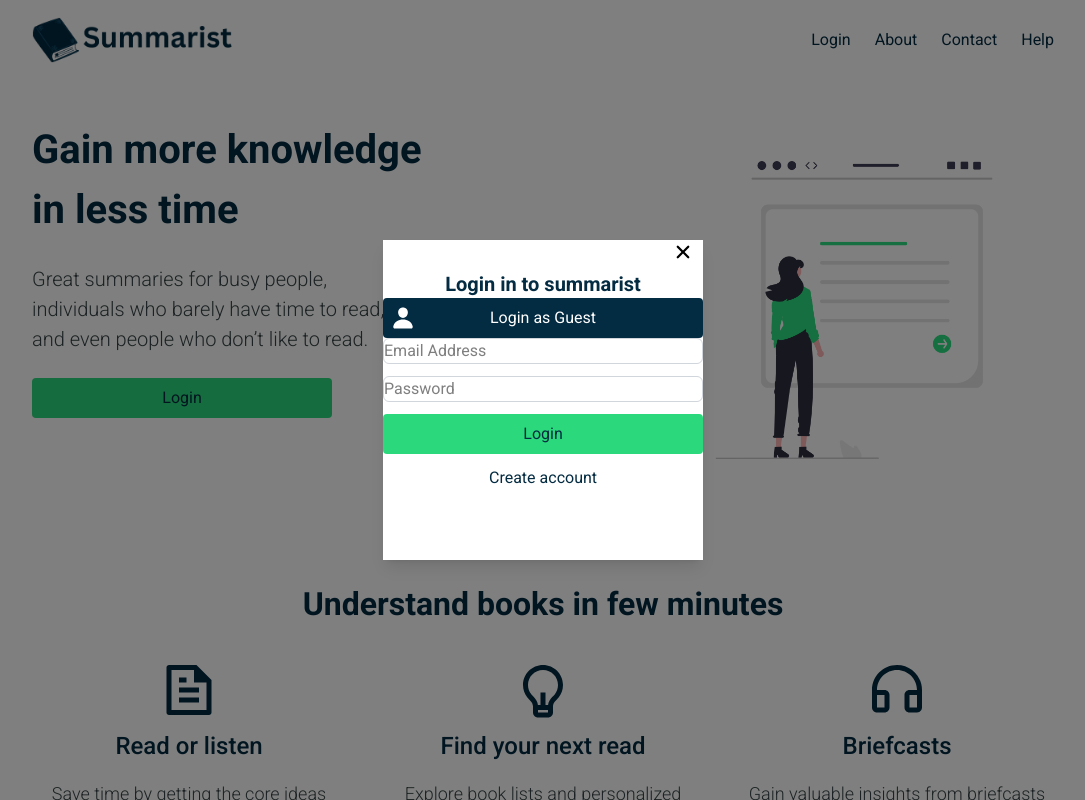
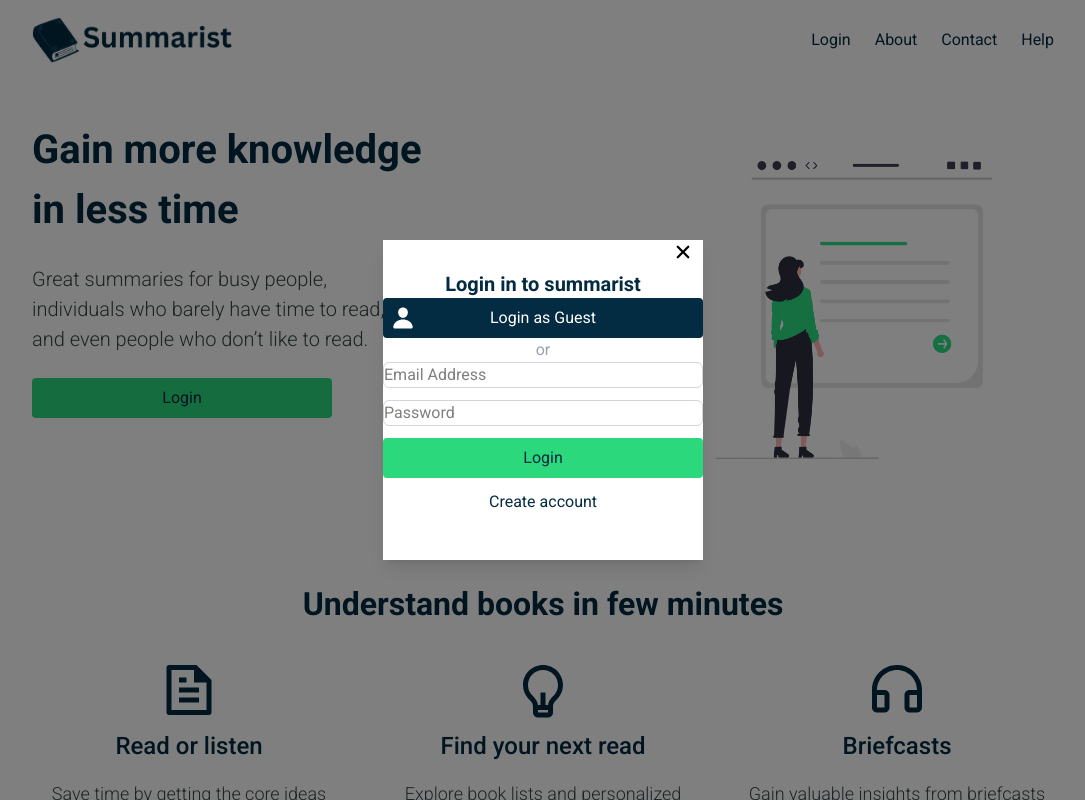
Before and after one commit to Gabe1319/advanced-virtual-intership, a Next.js app: page / in a window 1280 px wide. Both pictures are taken after a click on the item "Login". Shown: the top 800 px of the page, without its empty margins (97-1182 px from the left). Built offline with nearby package versions, Linux system fonts and the light colour scheme; no server answers.

Commit message:
or on Modal

```diff
--- a/app/components/login.tsx
+++ b/app/components/login.tsx
@@ -9,6 +9,7 @@ import {
 import { Dispatch, SetStateAction, useState } from "react";
 import { IoClose, IoPerson } from "react-icons/io5";
 import { useRouter } from "next/navigation";
+import { TfiLayoutLineSolid } from "react-icons/tfi";
 
 function Login({
   setUser = () => {},
@@ -100,6 +101,9 @@ function Login({
           </span>
           Login as Guest
         </button>
+        <div>
+          <span className="mx-2 text-gray-400">or</span>
+        </div>
         <form
           className="flex w-full flex-col gap-3"
           onSubmit={(e) => {
```
